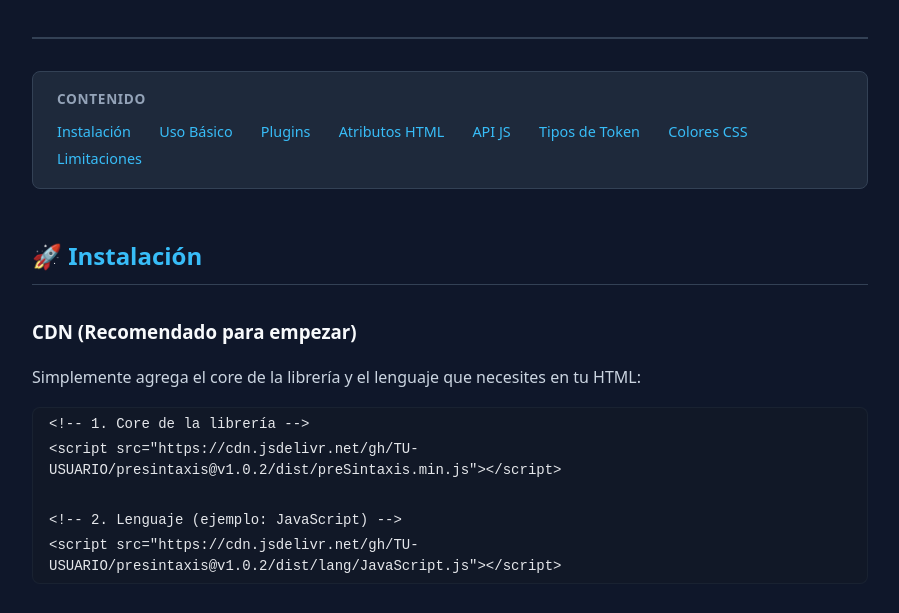
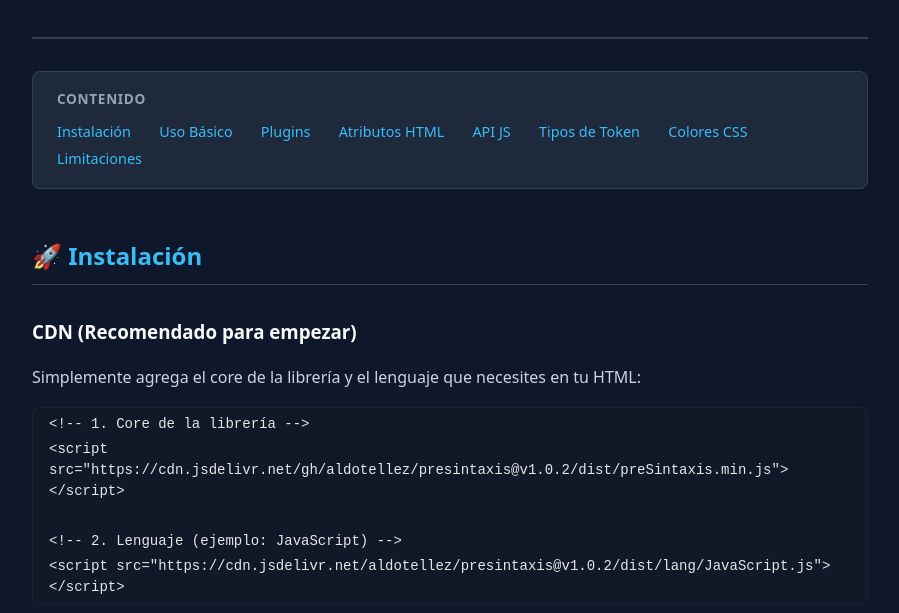
Before and after one commit to aldotellez/preSintaxis, a plain HTML site: page examples/index.html in a window 1280 px wide. Shown: the part 153-766 px from the top of the page, without its empty margins (190-1089 px from the left). Drawn offline with Linux system fonts and the light colour scheme.

Commit message:
Update index.html

```diff
--- a/examples/index.html
+++ b/examples/index.html
@@ -197,10 +197,10 @@
     <h3>CDN (Recomendado para empezar)</h3>
     <p>Simplemente agrega el core de la librería y el lenguaje que necesites en tu HTML:</p>
     <pre><code>&lt;!-- 1. Core de la librería --&gt;
-&lt;script src="https://cdn.jsdelivr.net/gh/TU-USUARIO/presintaxis@v1.0.2/dist/preSintaxis.min.js"&gt;&lt;/script&gt;
+&lt;script src="https://cdn.jsdelivr.net/gh/aldotellez/presintaxis@v1.0.2/dist/preSintaxis.min.js"&gt;&lt;/script&gt;
 
 &lt;!-- 2. Lenguaje (ejemplo: JavaScript) --&gt;
-&lt;script src="https://cdn.jsdelivr.net/gh/TU-USUARIO/presintaxis@v1.0.2/dist/lang/JavaScript.js"&gt;&lt;/script&gt;</code></pre>
+&lt;script src="https://cdn.jsdelivr.net/aldotellez/presintaxis@v1.0.2/dist/lang/JavaScript.js"&gt;&lt;/script&gt;</code></pre>
 
     <h3>Descarga directa o NPM</h3>
     <p>Descarga el archivo <code>dist/preSintaxis.min.js</code> y añádelo a tu proyecto, o instálalo vía NPM:</p>
```
